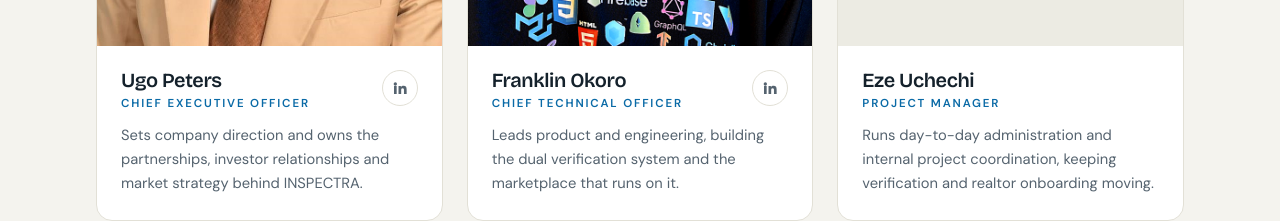
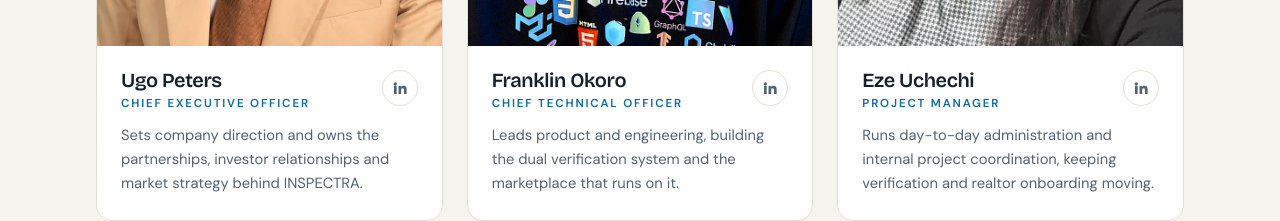
Before and after one commit to Inspectra-Web/inspectra-client-beta, a React (Vite) app: page /about in a window 1280 px wide. Shown: the part 3885-4106 px from the top of the page. Built offline with nearby package versions, Linux system fonts and the light colour scheme; no server answers.

Commit message:
Add Eze Uchechi's photo and LinkedIn to the About team

```diff
--- a/src/components/about/AboutTeam.tsx
+++ b/src/components/about/AboutTeam.tsx
@@ -4,6 +4,7 @@ import { Reveal } from "@/components/ui/Reveal";
 import { initials } from "@/lib/format";
 import franklinOkoro from "@/assets/team/devfranklin.jpg";
 import ugoPeters from "@/assets/team/ugopeters.jpg";
+import uchechiEze from '@/assets/team/uchechi.jpeg'
 
 type Member = {
   name: string;
@@ -41,6 +42,8 @@ const TEAM: Member[] = [
     name: "Eze Uchechi",
     role: "Project Manager",
     bio: "Runs day-to-day administration and internal project coordination, keeping verification and realtor onboarding moving.",
+    photo: uchechiEze,
+    linkedin: "https://www.linkedin.com/in/eze-uchechi-hope-4b0554244"
   },
 ];
 
```
Also changed, not shown: src/assets/team/uchechi.jpeg (added).
